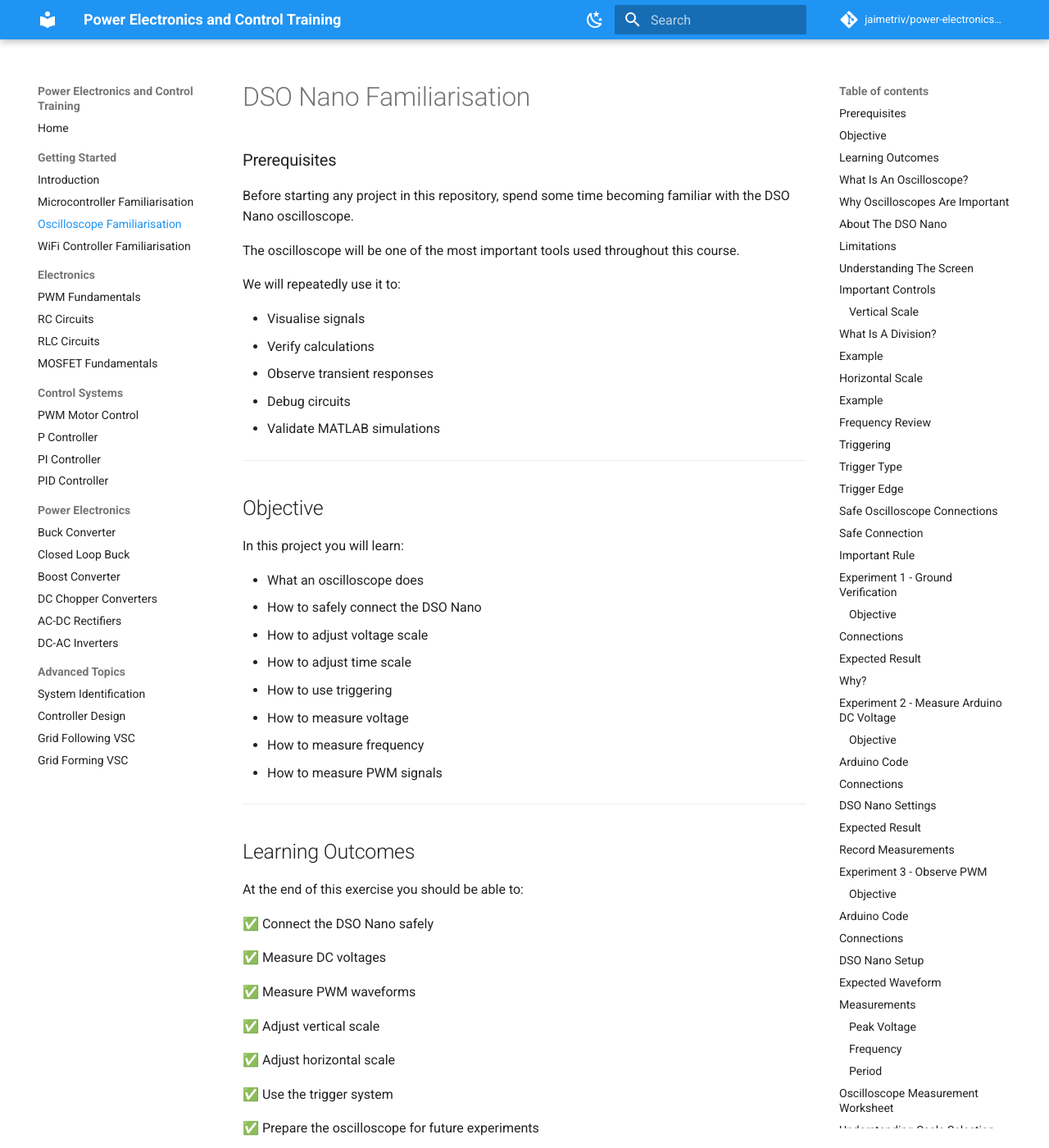
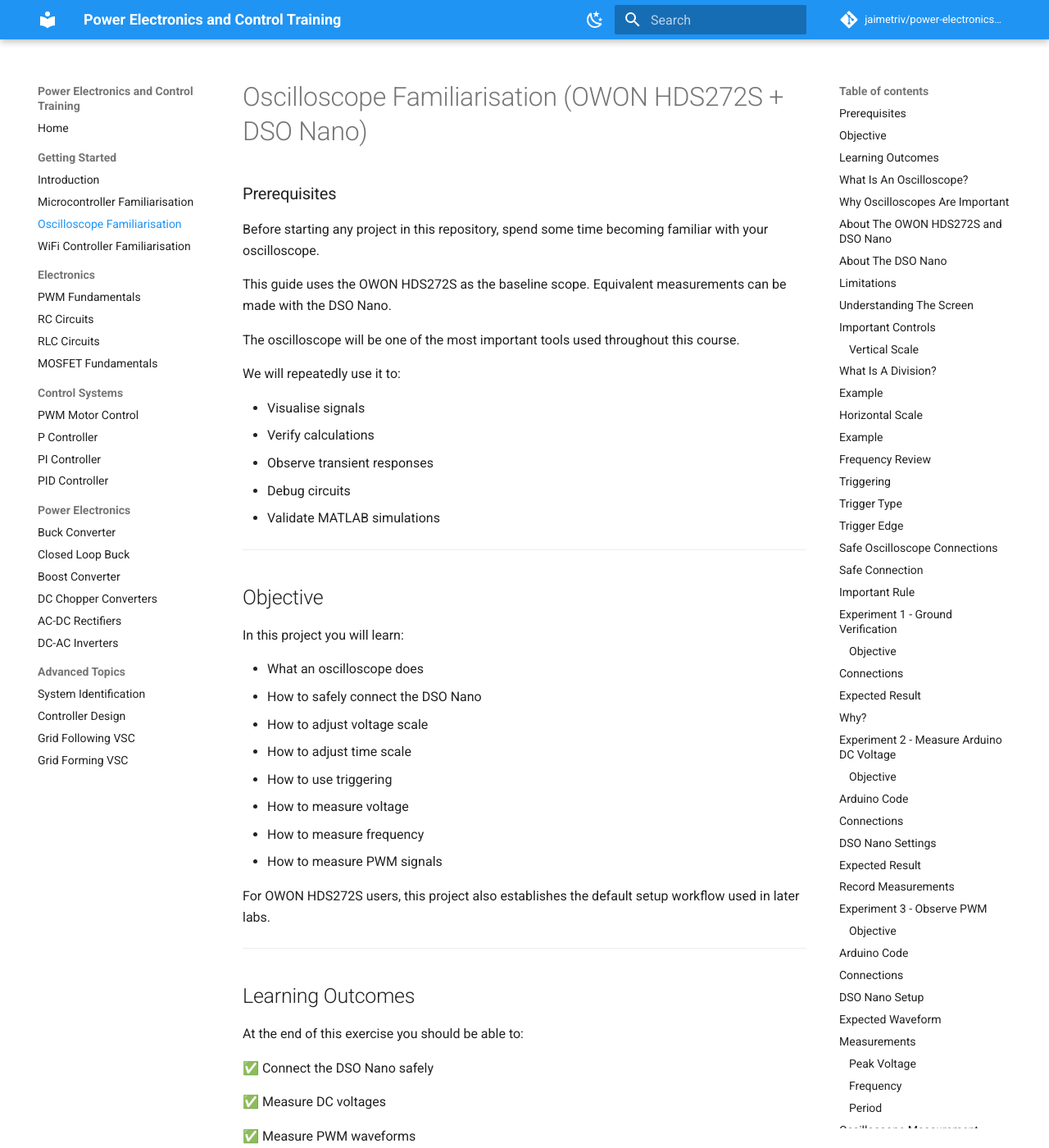
Before and after one commit to jaimetriv/power-electronics-and-control-training, an MkDocs documentation site: the page built from docs/00B_Oscilloscope_Familiarisation.md, in a window 1280 px wide and 1400 px high. Shown: the whole window at 82% size. Built offline with MkDocs 1.6.1 and Material for MkDocs 9.7.7, drawn with Linux system fonts in a browser that asks for light colours; comment, search, counter and statistics services are not loaded; some of the changed text lies outside the part shown.

Commit message:
docs(00b_oscilloscope): add owon baseline guidance

```diff
--- a/docs/00B_Oscilloscope_Familiarisation.md
+++ b/docs/00B_Oscilloscope_Familiarisation.md
@@ -1,8 +1,11 @@
-# DSO Nano Familiarisation
+# Oscilloscope Familiarisation (OWON HDS272S + DSO Nano)
 
 ### Prerequisites
 
-Before starting any project in this repository, spend some time becoming familiar with the DSO Nano oscilloscope.
+Before starting any project in this repository, spend some time becoming familiar with your oscilloscope.
+
+This guide uses the OWON HDS272S as the baseline scope.
+Equivalent measurements can be made with the DSO Nano.
 
 The oscilloscope will be one of the most important tools used throughout this course.
 
@@ -28,6 +31,8 @@ In this project you will learn:
 - How to measure voltage
 - How to measure frequency
 - How to measure PWM signals
+
+For OWON HDS272S users, this project also establishes the default setup workflow used in later labs.
 
 ---
 
@@ -86,6 +91,22 @@ but it cannot easily tell you:
 - Transient response
 
 An oscilloscope can.
+
+---
+
+## About The OWON HDS272S and DSO Nano
+
+The OWON HDS272S is the recommended baseline oscilloscope for this repository.
+
+It provides:
+
+✅ Higher bandwidth and sampling capability
+
+✅ Larger display and easier waveform inspection
+
+✅ Better triggering and measurement tools
+
+The DSO Nano remains useful as a portable fallback option.
 
 ---
 
@@ -474,6 +495,8 @@ Arduino GND
 ---
 
 ## DSO Nano Settings
+
+For OWON HDS272S users, use equivalent vertical/time scales and edge trigger settings.
 
 Vertical:
 
```
